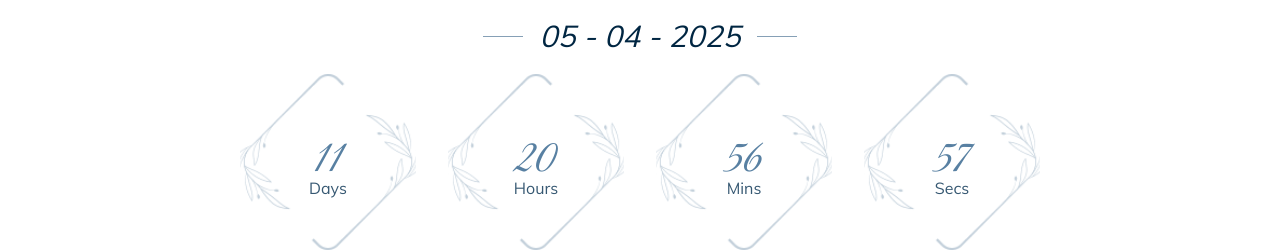
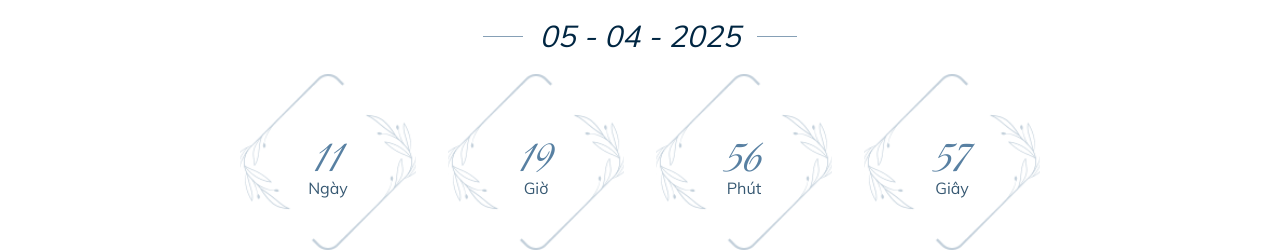
Before and after one commit to tunguyen92/my-wedding, a React (Vite) app: page / in a window 1280 px wide. Shown: the part 1100-1352 px from the top of the page. Built offline with nearby package versions, Linux system fonts and the light colour scheme; no server answers.

Commit message:
fix: update date time

```diff
--- a/src/sections/wedding-date.jsx
+++ b/src/sections/wedding-date.jsx
@@ -3,13 +3,13 @@ import useCountdown from "~/hooks/useCountdown";
 import bgClock from "~/assets/images/clock-bg.png";
 
 const WeddingDate = () => {
-  const { days, hours, minutes, seconds } = useCountdown("2025-04-05T11:00:00");
+  const { days, hours, minutes, seconds } = useCountdown("2025-04-05T10:00:00");
 
   const time = [
-    { text: "Days", time: days },
-    { text: "Hours", time: hours },
-    { text: "Mins", time: minutes },
-    { text: "Secs", time: seconds },
+    { text: "Ngày", time: days },
+    { text: "Giờ", time: hours },
+    { text: "Phút", time: minutes },
+    { text: "Giây", time: seconds },
   ];
 
   return (
```
